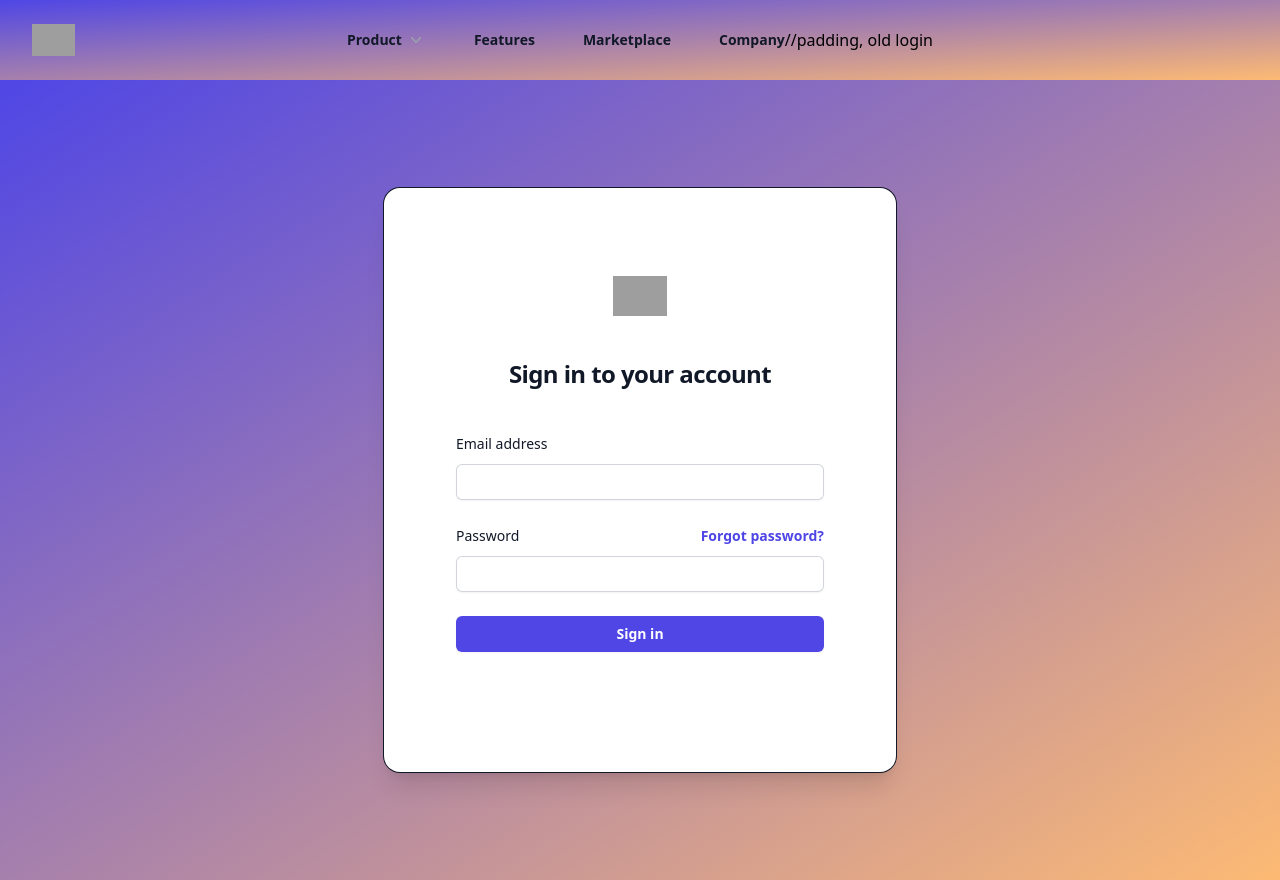
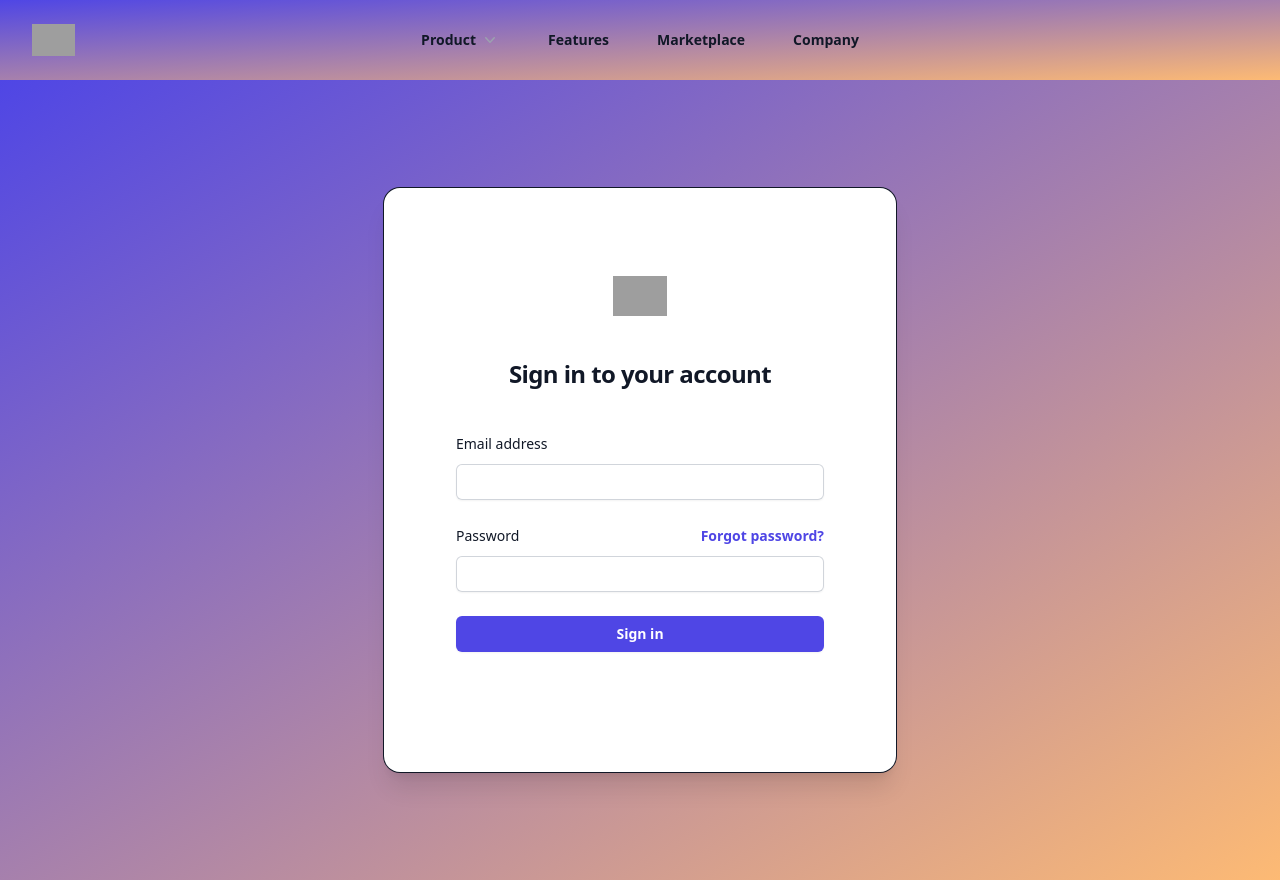
Before and after one commit to JKHellNo/true_connection, a React (Create React App) app: page / in a window 1280 px wide. Built offline with nearby package versions, Linux system fonts and the light colour scheme; grey boxes are pictures that could not be loaded.

Commit message:
Update Header.js
oops

```diff
--- a/src/components/Header.js
+++ b/src/components/Header.js
@@ -112,7 +112,7 @@ export default function Example() {
           </a>
         </Popover.Group>
 
-        //padding, old login
+
         <div className="hidden lg:flex lg:flex-1 lg:justify-end">
         </div>
       </nav>
```
